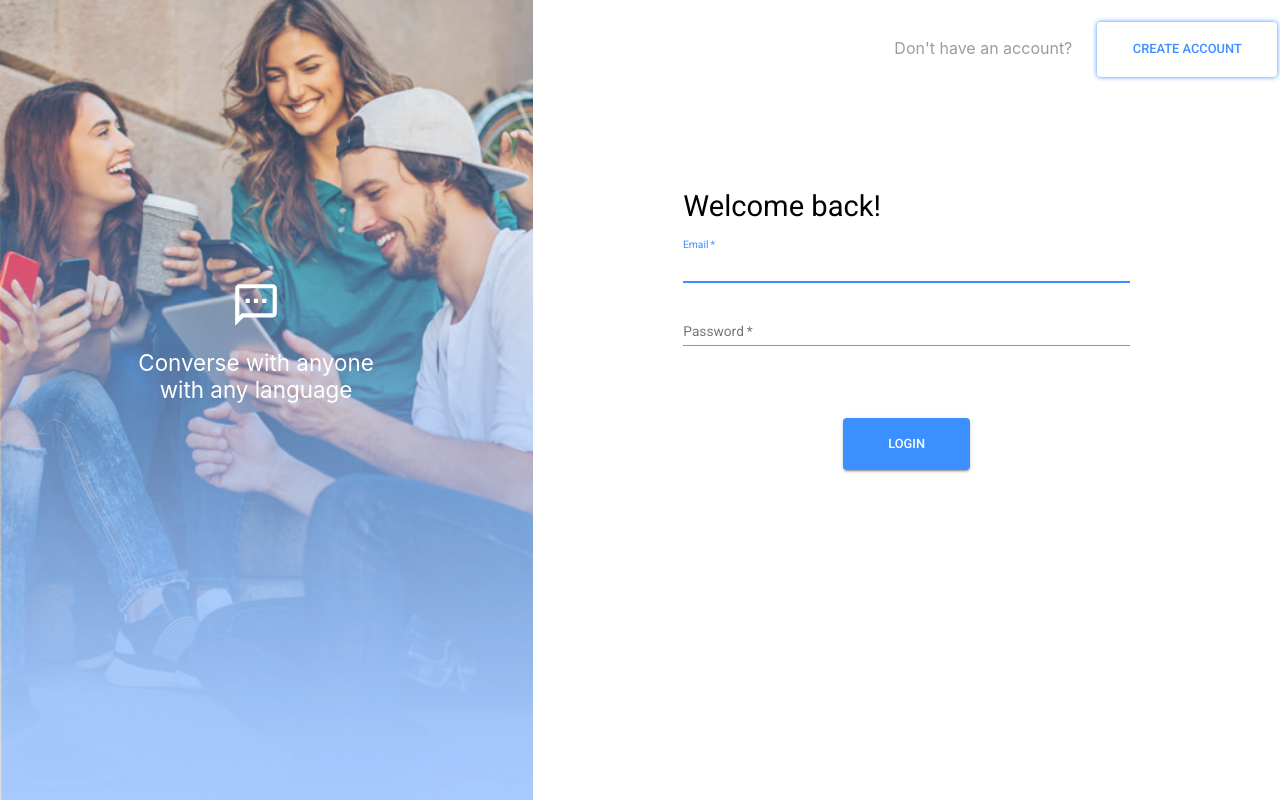
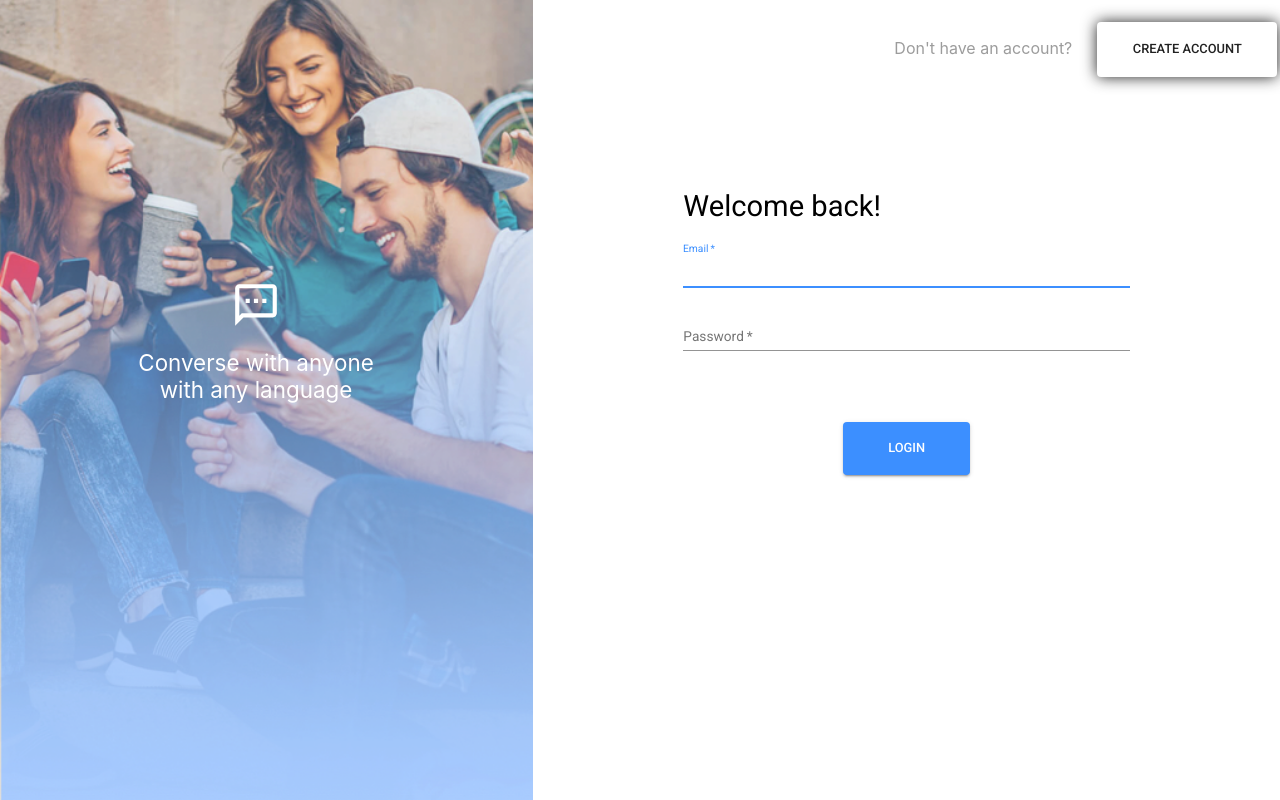
Before and after one commit to roc41d/reactjs-web-based-messenger, a React (Create React App) app in the folder client/: page / in a window 1280 px wide. Built offline with nearby package versions, Linux system fonts and the light colour scheme; no server answers.

Commit message:
removed commented codes

```diff
--- a/client/src/contexts/userProviderContext.js
+++ b/client/src/contexts/userProviderContext.js
@@ -38,7 +38,7 @@ const UserProviderContext = (props) => {
         } catch (err) {
           let errorMsg;
           if(err.message.includes('400'))
-            errorMsg = 'User already exists.';
+            errorMsg = 'Invalid credentials';
 
           if(err.message.includes('500'))
             errorMsg = 'Server error.';
@@ -63,7 +63,7 @@ const UserProviderContext = (props) => {
         } catch (err) {
           let errorMsg;
           if (err.message.includes('400'))
-            errorMsg = 'Invalid Credentials';
+            errorMsg = 'Invalid credentials';
 
           if (err.message.includes('404'))
             errorMsg = 'User not found';
--- a/client/src/pages/Login.js
+++ b/client/src/pages/Login.js
@@ -34,7 +34,7 @@ const useStyles = makeStyles({
     color: "#9c9c9c",
   },
   marginBottom3: {
-    marginBottom: "3%",
+    marginBottom: "4%",
   },
   marginBottom1: {
     marginBottom: "4%",
@@ -54,7 +54,7 @@ const useStyles = makeStyles({
   topBtn: {
     width: "180px",
     lineHeight: "3em",
-    boxShadow: "0 0 5px",
+    boxShadow: "0 0 15px",
   },
   loginContainer: {
     paddingLeft: "150px",
@@ -109,7 +109,7 @@ export default function LoginPage() {
           <div className={classes.header}>
             <div className={classes.headerText}>Don't have an account? </div>
             <Link to="/signup" className={classes.removeUnderLineOnLink}>
-              <Button size="large" color="primary" className={classes.topBtn}>
+              <Button size="large" className={classes.topBtn}>
                 Create account
               </Button>
             </Link>
--- a/client/src/pages/Signup.js
+++ b/client/src/pages/Signup.js
@@ -53,7 +53,7 @@ const useStyles = makeStyles({
   topBtn: {
     width: '150px',
     lineHeight: '3em',
-    boxShadow: "0 0 5px",
+    boxShadow: "0 0 15px",
   },
   singnupContainer: {
     paddingLeft: "150px",
@@ -131,7 +131,7 @@ export default function SignUpPage() {
           <div className={classes.header}>
             <div className={classes.headerText}>Already have an account? </div>
             <Link to="/" className={classes.removeUnderLineOnLink}>
-              <Button size="large" color="primary" className={classes.topBtn}>
+              <Button size="large" className={classes.topBtn}>
               Login
               </Button>
             </Link>
@@ -203,7 +203,6 @@ export default function SignUpPage() {
               size="large"
               color="primary"
               type="submit"
-            //   onClick={onFormSubmit}
               className={classes.createBtn}
             >
               Create
```
